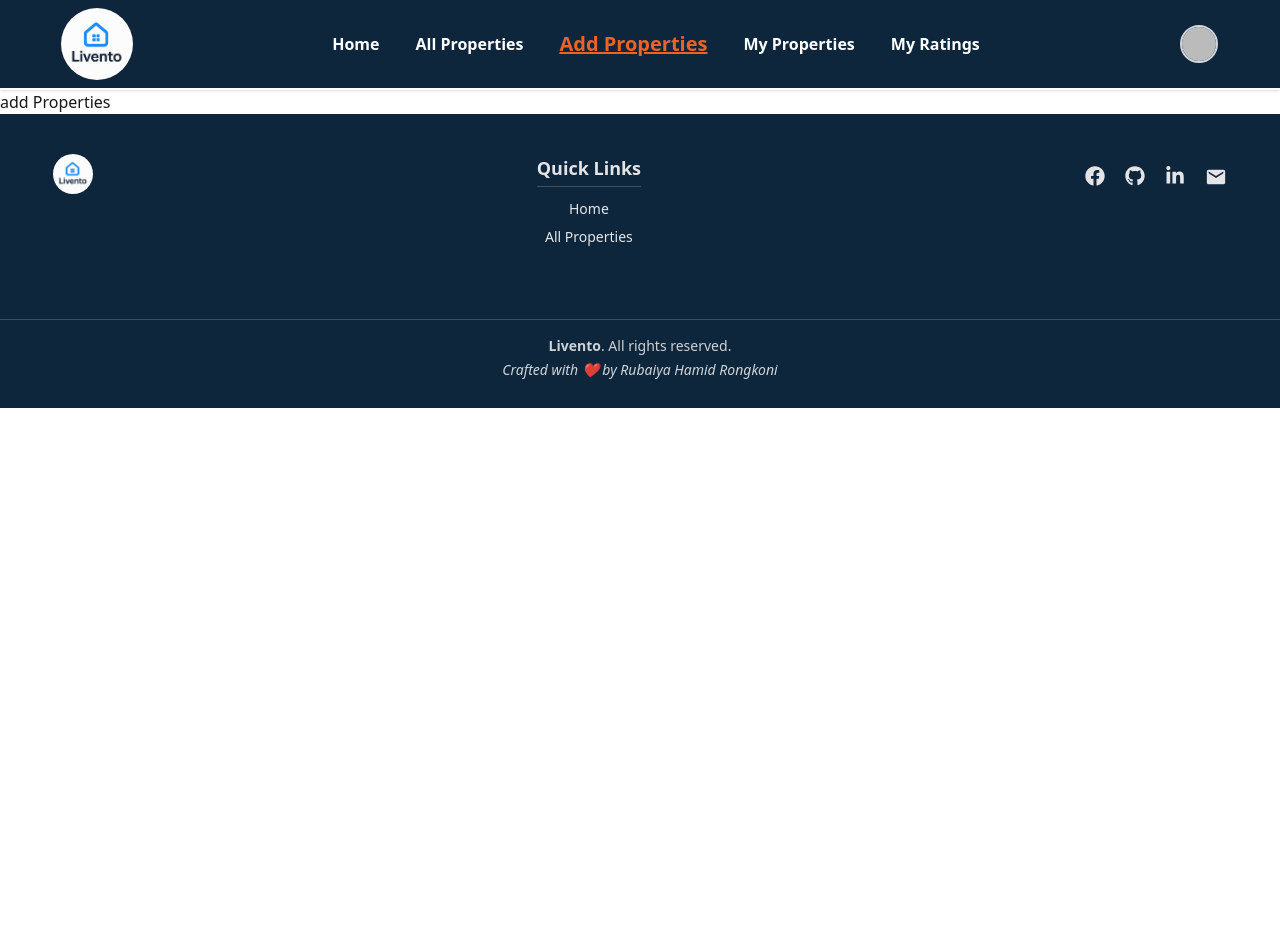
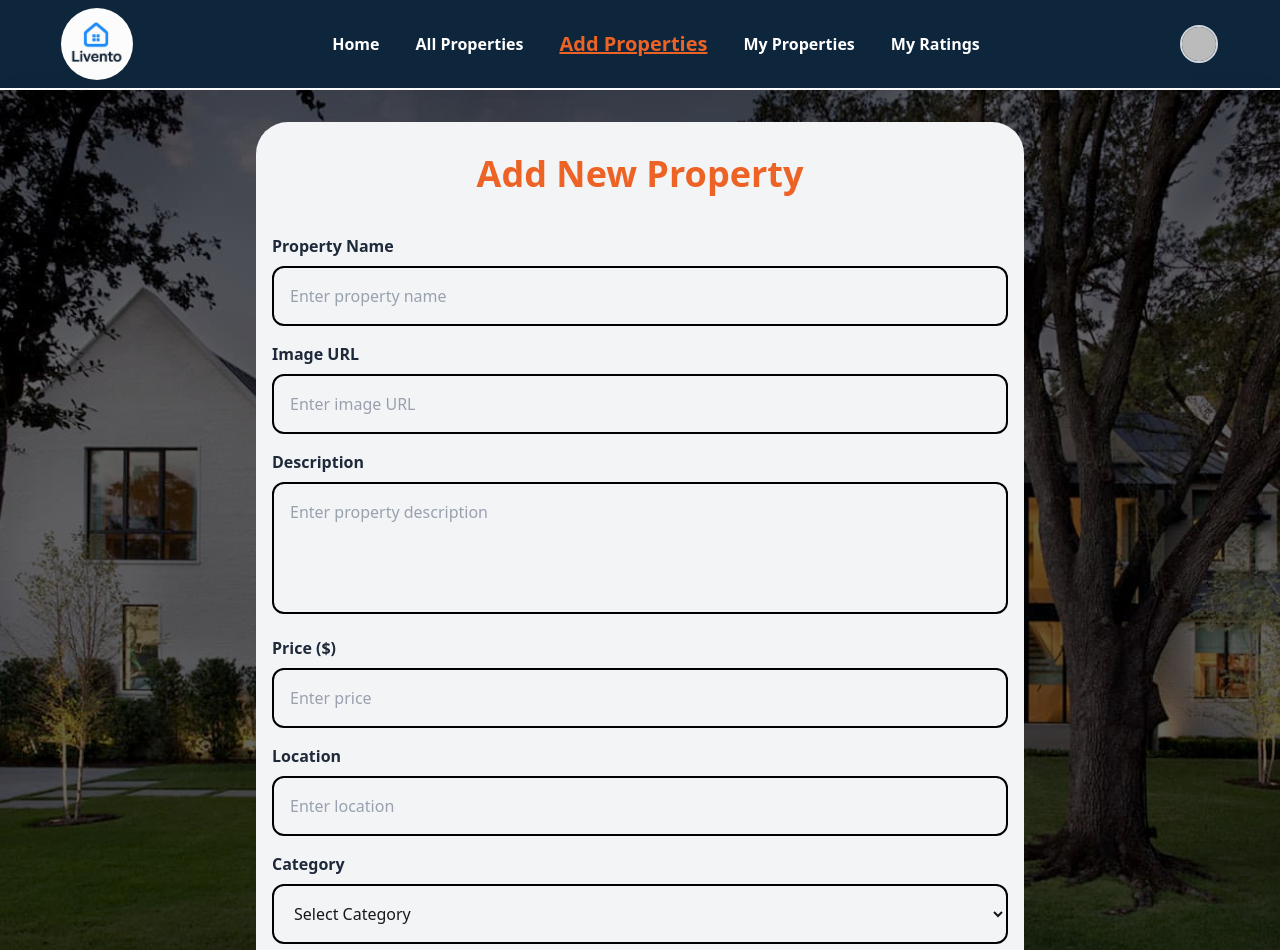
Before and after one commit to rong-rubaiya/livento-ass-10, a React (Vite) app in the folder Livento-client-side/: page /add-property in a window 1280 px wide. Shown: the top 950 px of the page. Before the commit the page ends 800 px from the top, so only its background shows below. Built offline with nearby package versions, Linux system fonts and the light colour scheme; no server answers; sample sign-in values are in the browser's storage.

Commit message:
add properties form done

```diff
--- a/Livento-client-side/src/pages/AddProperties.jsx
+++ b/Livento-client-side/src/pages/AddProperties.jsx
@@ -1,10 +1,110 @@
 import React from 'react';
+import { motion } from 'framer-motion';
+import homebg from '../assets/add-home-bg.jpg'
 
 const AddProperties = () => {
-  return (
-    <div>
-      add Properties
-    </div>
+  return  (
+    <motion.div
+
+      className="  p-8 shadow-2xl relative min-h-screen"
+    >
+
+      {/* Background Image with Opacity Overlay */}
+      <div className="absolute inset-0">
+        <img
+          src={homebg}
+          alt="Background"
+          className="w-full h-full object-cover "
+        />
+        <div className="absolute inset-0 bg-black/60 "></div> {/* opacity overlay */}
+      </div>
+
+      {/* Form content */}
+      <div className="relative z-10 max-w-3xl mx-auto bg-[#F3F4F6] px-4 py-8 rounded-4xl">
+        <h2 className="text-3xl md:text-4xl font-bold text-center text-[#EC6325] mb-10">
+          Add New Property
+        </h2>
+
+        <form className="space-y-4 ">
+          {/* Property Name */}
+          <div>
+            <label className="block mb-2 text-gray-800  font-semibold ">
+              Property Name
+            </label>
+            <input
+              type="text"
+              placeholder="Enter property name"
+              className="w-full p-4 rounded-xl border-2   placeholder:text-gray-400 border-black focus:border-none focus:outline-none focus:ring-2 focus:ring-[#EC6325]  l"
+            />
+          </div>
+
+          {/* Image URL */}
+          <div>
+            <label className="block mb-2 text-gray-800  font-semibold">Image URL</label>
+            <input
+              type="text"
+              placeholder="Enter image URL"
+              className="w-full p-4 rounded-xl border-2 placeholder:text-gray-400 border-black focus:border-none focus:outline-none focus:ring-2 focus:ring-[#EC6325]   "
+            />
+          </div>
+
+          {/* Description */}
+          <div>
+            <label className="block mb-2 text-gray-800  font-semibold">
+              Description
+            </label>
+            <textarea
+              placeholder="Enter property description"
+              rows={4}
+              className="w-full p-4 rounded-xl border-2 placeholder:text-gray-400 border-black focus:border-none focus:outline-none focus:ring-2 focus:ring-[#EC6325]    resize-none"
+            />
+          </div>
+
+          {/* Price */}
+          <div>
+            <label className="block mb-2 text-gray-800  font-semibold">Price ($)</label>
+            <input
+              type="number"
+              placeholder="Enter price"
+              className="w-full p-4 rounded-xl border-2 placeholder:text-gray-400 border-black focus:border-none focus:outline-none focus:ring-2 focus:ring-[#EC6325]   "
+            />
+          </div>
+
+          {/* Location */}
+          <div>
+            <label className="block mb-2 text-gray-800  font-semibold">Location</label>
+            <input
+              type="text"
+              placeholder="Enter location"
+              className="w-full p-4 rounded-xl border-2 placeholder:text-gray-400 border-black focus:border-none focus:outline-none focus:ring-2 focus:ring-[#EC6325]   "
+            />
+          </div>
+
+          {/* Category */}
+          <div className=''>
+            <label className="block mb-2 rounded-3xl text-gray-800  font-semibold ">Category</label>
+            <select className="w-full p-4   placeholder:text-gray-400  border-2 border-black focus:border-none focus:outline-none focus:ring-2 focus:ring-[#EC6325]  rounded-xl">
+              <option className='text-gray-400'>Select Category</option>
+              <option className='text-gray-400'>Villa</option>
+              <option className='text-gray-400'>Apartment</option>
+              <option className='text-gray-400'>House</option>
+              <option className='text-gray-400'>Cottage</option>
+              <option className='text-gray-400'>Studio</option>
+            </select>
+          </div>
+
+          {/* Submit Button */}
+         <div className='flex justify-center'>
+           <button
+            type="button"
+            className="slice w-1/2 h-16"
+          >
+           <span className='text'> Add Property</span>
+          </button>
+         </div>
+        </form>
+      </div>
+    </motion.div>
   );
 };
 
--- a/Livento-client-side/src/pages/Register.jsx
+++ b/Livento-client-side/src/pages/Register.jsx
@@ -48,7 +48,7 @@ const Register = () => {
 
     const photoURL = e.target.photoURL.value;
 
-    // ✅ Firebase createUser
+    //  Firebase createUser
     createUser(email, password)
       .then((result) => {
         console.log(result.user);
```
Also changed, not shown: Livento-client-side/src/assets/add-home-bg.jpg (added).
